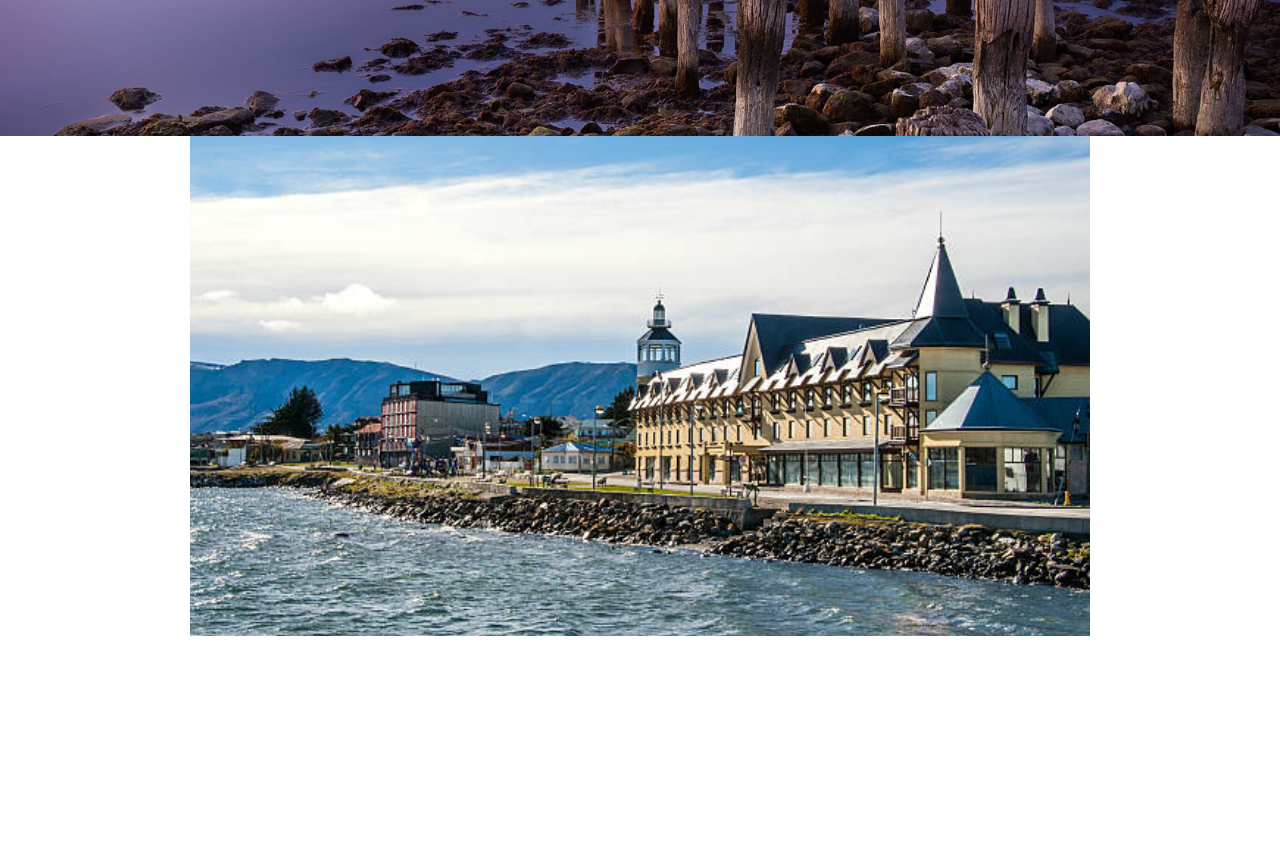
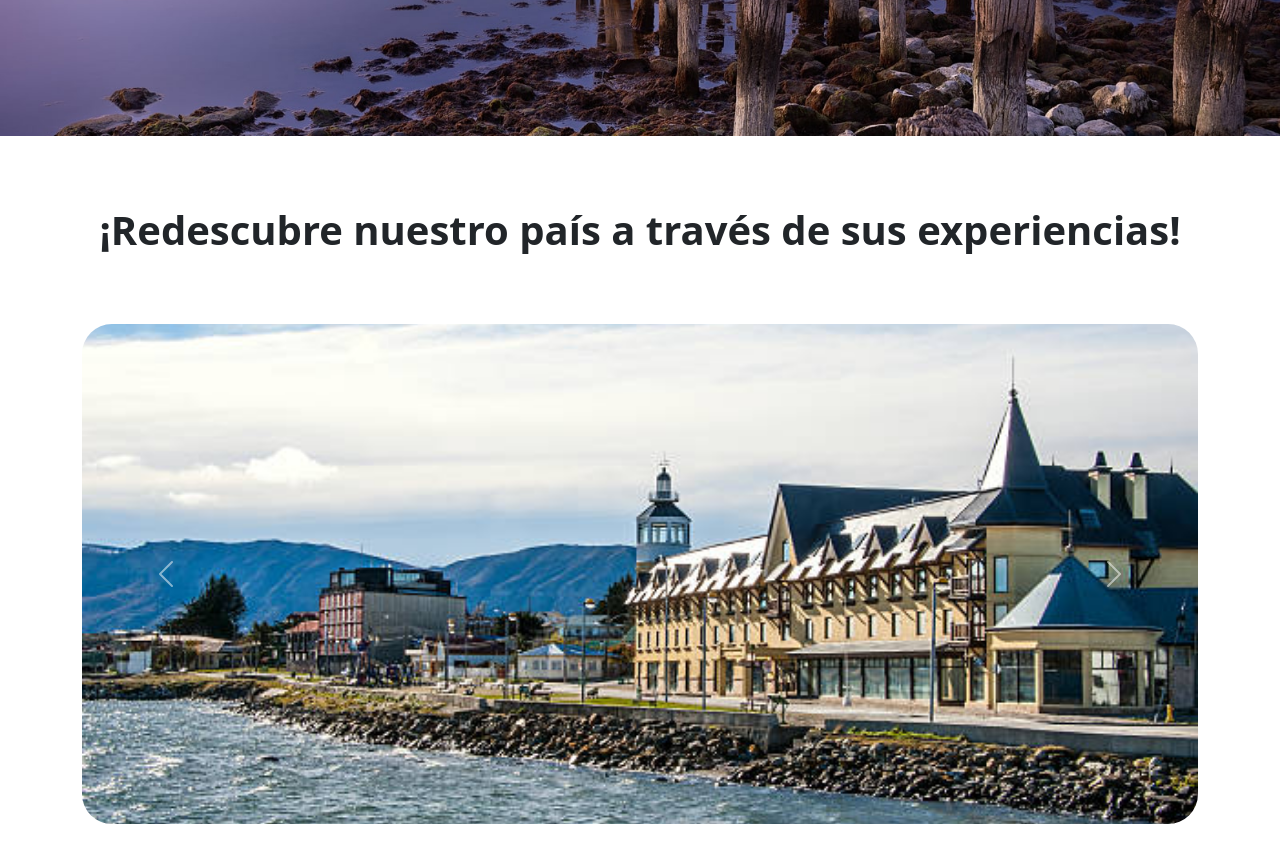
Before and after one commit to retrovertigo1981/TemplateHTMLBaseTeam4, a website: page index.html in a window 1280 px wide. Shown: the part 520-1382 px from the top of the page. Before the commit the page ends 1156 px from the top, so only its background shows below. Drawn offline with nearby package versions, Linux system fonts and the light colour scheme.

Commit message:
Se arregla formato de identacion para mejor compatibilidad con el pullrequest de Claudio - se hacen trabajos de estilo con el codigo proporcionado

```diff
--- a/assets/css/style.css
+++ b/assets/css/style.css
@@ -1,7 +1,11 @@
 .custom-carousel-img {
-  width: 900px; /* Ajusta el ancho de la imagen */
+  width: 100%; /* Ajusta el ancho de la imagen */
   height: 500px; /* Ajusta la altura de la imagen */
   object-fit: cover; /* Mantiene el aspecto de la imagen y la recorta si es necesario */
+}
+
+.carousel-inner {
+  border-radius: 30px;
 }
 
 .carousel-item {
@@ -16,6 +20,15 @@
   width: 100%;
   height: 600px;
   background: url('/assets/img/puerto-natales_1.jpg') center / cover no-repeat;
+  margin-bottom: 50px;
+}
+
+.h2 {
+  text-align: center;
+  font-weight: 700;
+  font-size: 40px;
+  padding: 20px;
+  margin-bottom: 50px;
 }
 
 .hero-img h1 {
@@ -35,3 +48,11 @@
   border-radius: 25px;
   color: white;
 }
+
+/* media queries */
+
+@media (max-width: 768px) {
+  .hero-img h1 {
+    font-size: 40px;
+  }
+}
--- a/index.html
+++ b/index.html
@@ -25,8 +25,7 @@
   <body>
     <!-- Inicio Componente navbar -->
 
-
- <nav class="navbar navbar-expand-lg bg-body-tertiary">
+    <nav class="navbar navbar-expand-lg bg-body-tertiary">
       <div class="container-fluid">
         <a class="navbar-brand" href="#">
           FullStack Travels <i class="bi bi-airplane-engines"></i>
@@ -94,7 +93,9 @@
     </div>
 
     <!-- INICIO CARRUSEL -->
-    <div
+    <h2 class="h2">¡Redescubre nuestro país a través de sus experiencias!</h2>
+    <div class="container mb-5">
+      <div
         id="carouselExampleInterval"
         class="carousel slide"
         data-bs-ride="carousel"
@@ -164,7 +165,7 @@
           <span class="visually-hidden">Next</span>
         </button>
       </div>
-
+    </div>
 
     <!-- Fin carrusel -->
 
```
